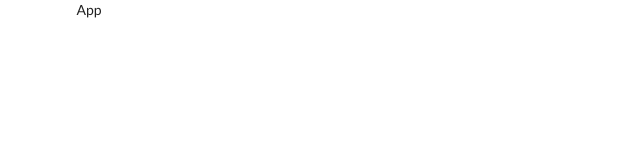
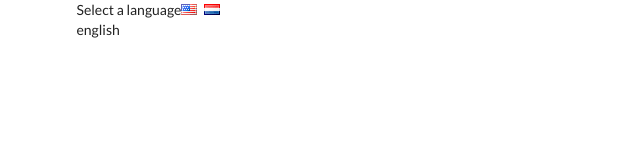
Before and after one commit to sherif20766/translate, a React (Create React App) app: page / in a window 1280 px wide. Shown: the top 160 px of the page, without its empty margins (0-640 px from the left). Built offline with nearby package versions, Linux system fonts and the light colour scheme.

Commit message:
add ability to select a language

```diff
--- a/src/components/App.js
+++ b/src/components/App.js
@@ -1,8 +1,29 @@
 import React from "react";
 
 class App extends React.Component {
+	state = { language: "english" };
+
+	onLanguageChange = language => {
+		this.setState({ language: language });
+	};
+
 	render() {
-		return <div className="ui container">App</div>;
+		return (
+			<div className="ui container">
+				<div>
+					Select a language
+					<i
+						className="flag us"
+						onClick={() => this.onLanguageChange("english")}
+					/>
+					<i
+						className="flag nl"
+						onClick={() => this.onLanguageChange("dutch")}
+					/>
+				</div>
+				{this.state.language}
+			</div>
+		);
 	}
 }
 
```
